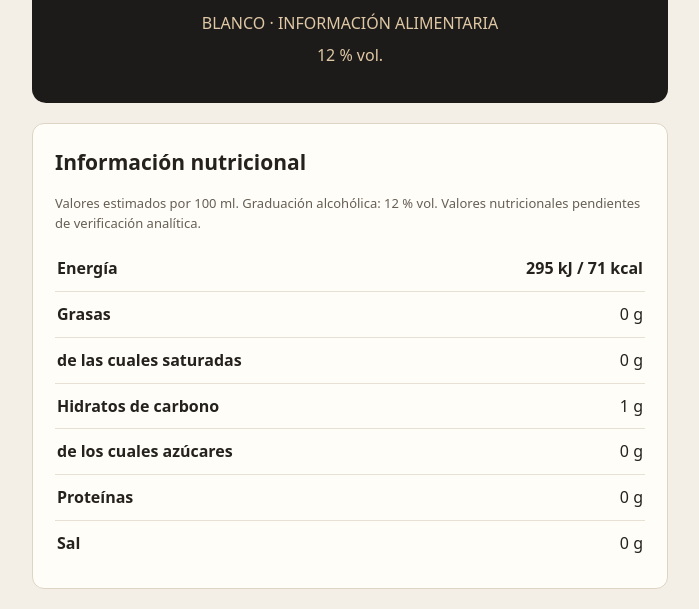
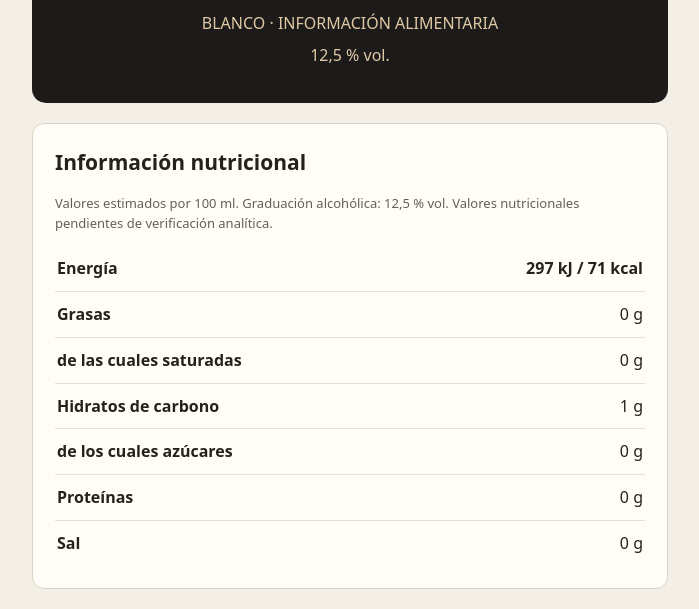
Before and after one commit to bodegamalvajio-web/etiquetas-vinos, a plain HTML site: page malavia-blanco/index.html in a window 1280 px wide. Shown: the part 154-763 px from the top of the page, without its empty margins (290-989 px from the left). Drawn offline with Linux system fonts and the light colour scheme.

Commit message:
Actualizar graduación y energía Malavía Blanco

```diff
--- a/malavia-blanco/index.html
+++ b/malavia-blanco/index.html
@@ -8,9 +8,9 @@
 </style>
 </head>
 <body><main class="wrap">
-<header><h1>MALAVÍA</h1><p>BLANCO · INFORMACIÓN ALIMENTARIA</p><p>12 % vol.</p></header>
-<section class="panel"><h2>Información nutricional</h2><p class="muted">Valores estimados por 100 ml. Graduación alcohólica: 12 % vol. Valores nutricionales pendientes de verificación analítica.</p><table>
-<tr><th>Energía</th><td><strong>295 kJ / 71 kcal</strong></td></tr>
+<header><h1>MALAVÍA</h1><p>BLANCO · INFORMACIÓN ALIMENTARIA</p><p>12,5 % vol.</p></header>
+<section class="panel"><h2>Información nutricional</h2><p class="muted">Valores estimados por 100 ml. Graduación alcohólica: 12,5 % vol. Valores nutricionales pendientes de verificación analítica.</p><table>
+<tr><th>Energía</th><td><strong>297 kJ / 71 kcal</strong></td></tr>
 <tr><th>Grasas</th><td>0 g</td></tr><tr><th>de las cuales saturadas</th><td>0 g</td></tr>
 <tr><th>Hidratos de carbono</th><td>1 g</td></tr><tr><th>de los cuales azúcares</th><td>0 g</td></tr>
 <tr><th>Proteínas</th><td>0 g</td></tr><tr><th>Sal</th><td>0 g</td></tr>
```
